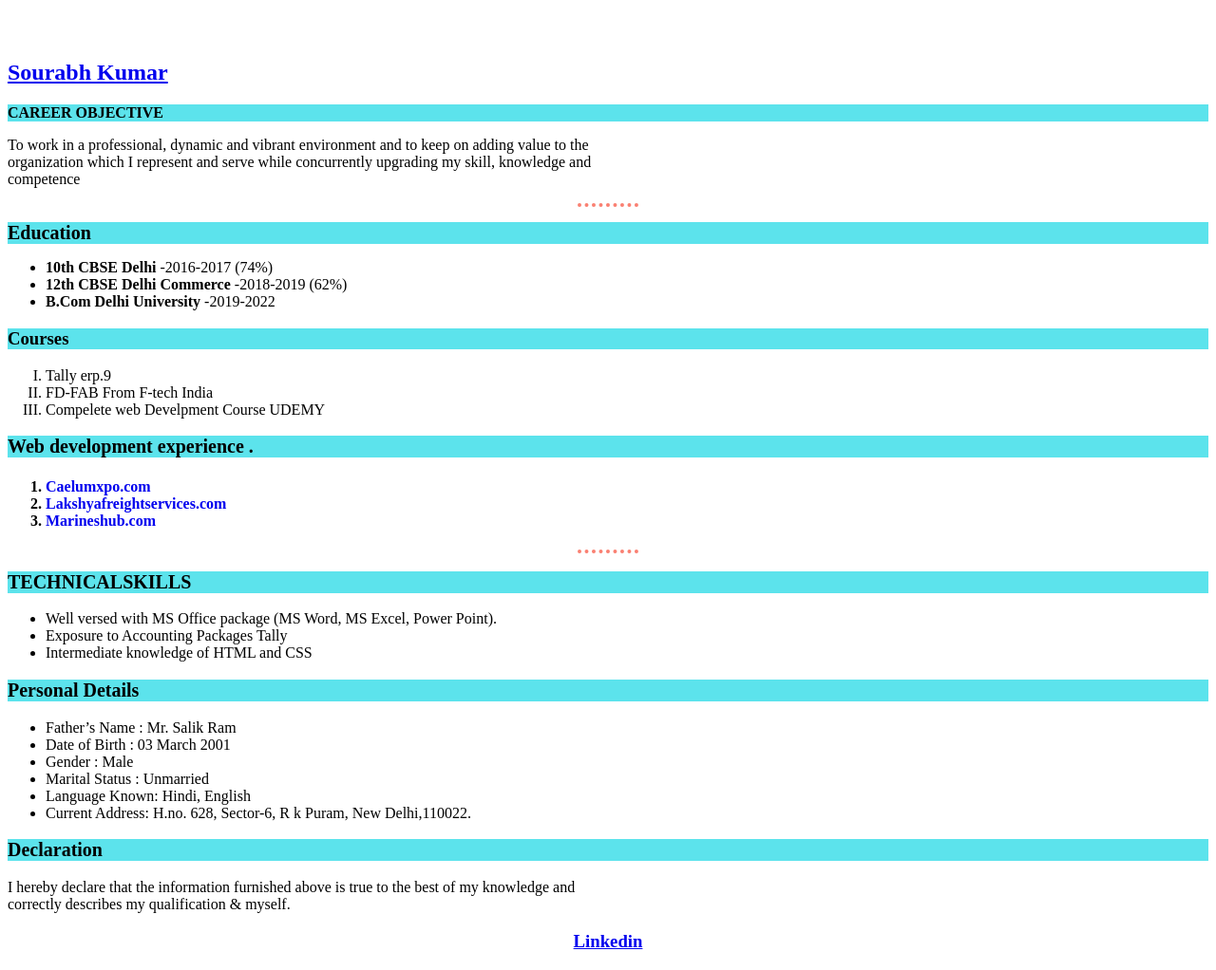
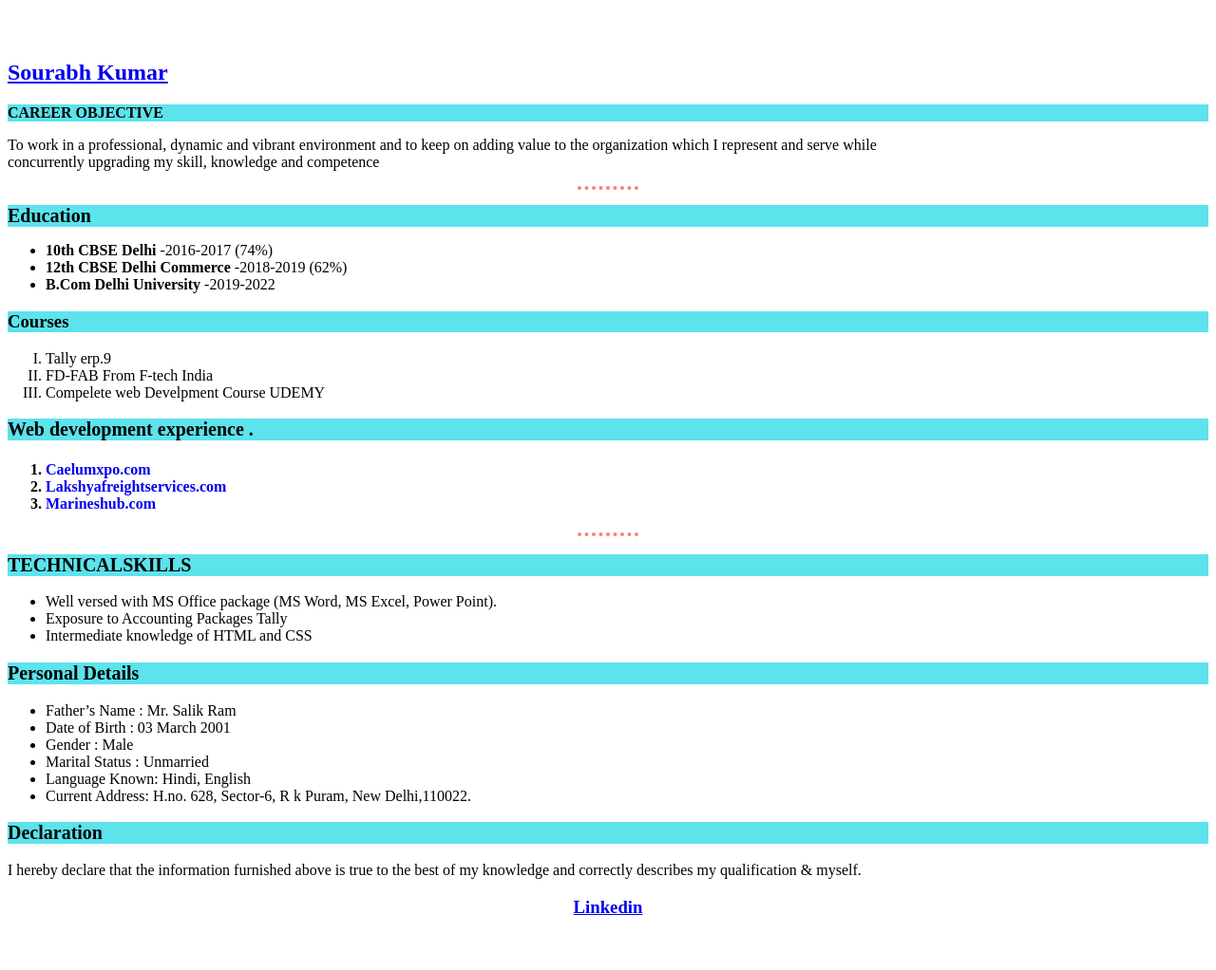
Before and after one commit to sourabh9299/CV, a plain HTML site: page index.html in a window 1280 px wide. Shown: the whole page at 95% size. After the commit the page ends 986 px from the top, so only its background shows below. Drawn offline with Linux system fonts and the light colour scheme.

Commit message:
Change width of p

```diff
--- a/index.html
+++ b/index.html
@@ -60,7 +60,7 @@ hr{
                     </p>
 
 
-                <p style="width: 50%;">
+                <p style="width: 75%;">
                     To work in a professional, dynamic and vibrant environment and to keep on adding value to the
                     organization which I represent and serve while concurrently upgrading my skill, knowledge and
                     competence
@@ -151,7 +151,7 @@ hr{
                 <strong style="font-size: 20px;background: rgb(92, 227, 236);width: 100%;display: inline-block;" >Declaration  </strong>
              </p>
         </h3>
-        <p style="width: 50%;">
+        <p style="width: 75%;">
             I hereby declare that the information furnished above is true to the best of my knowledge and
             correctly describes my qualification & myself.
         </p>
```
